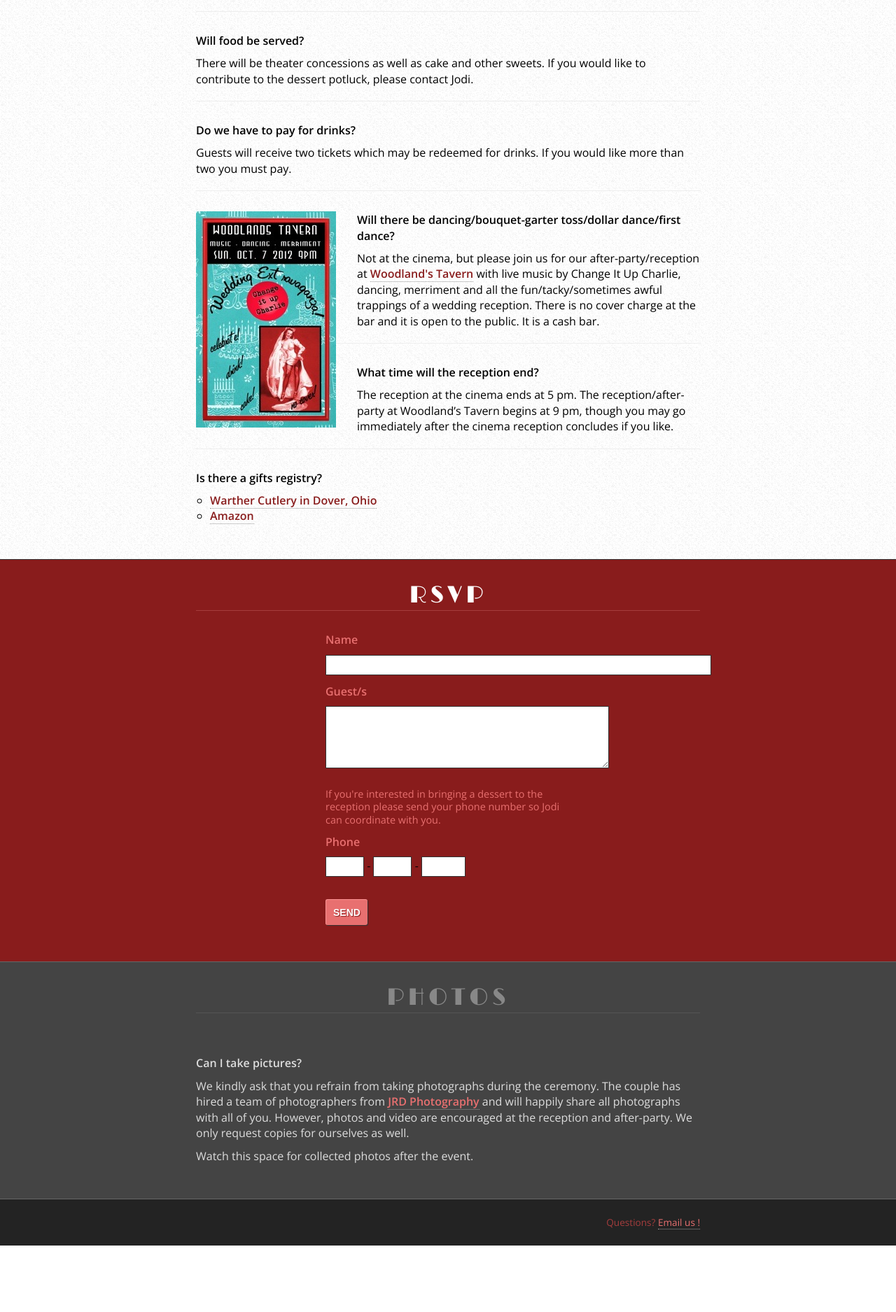
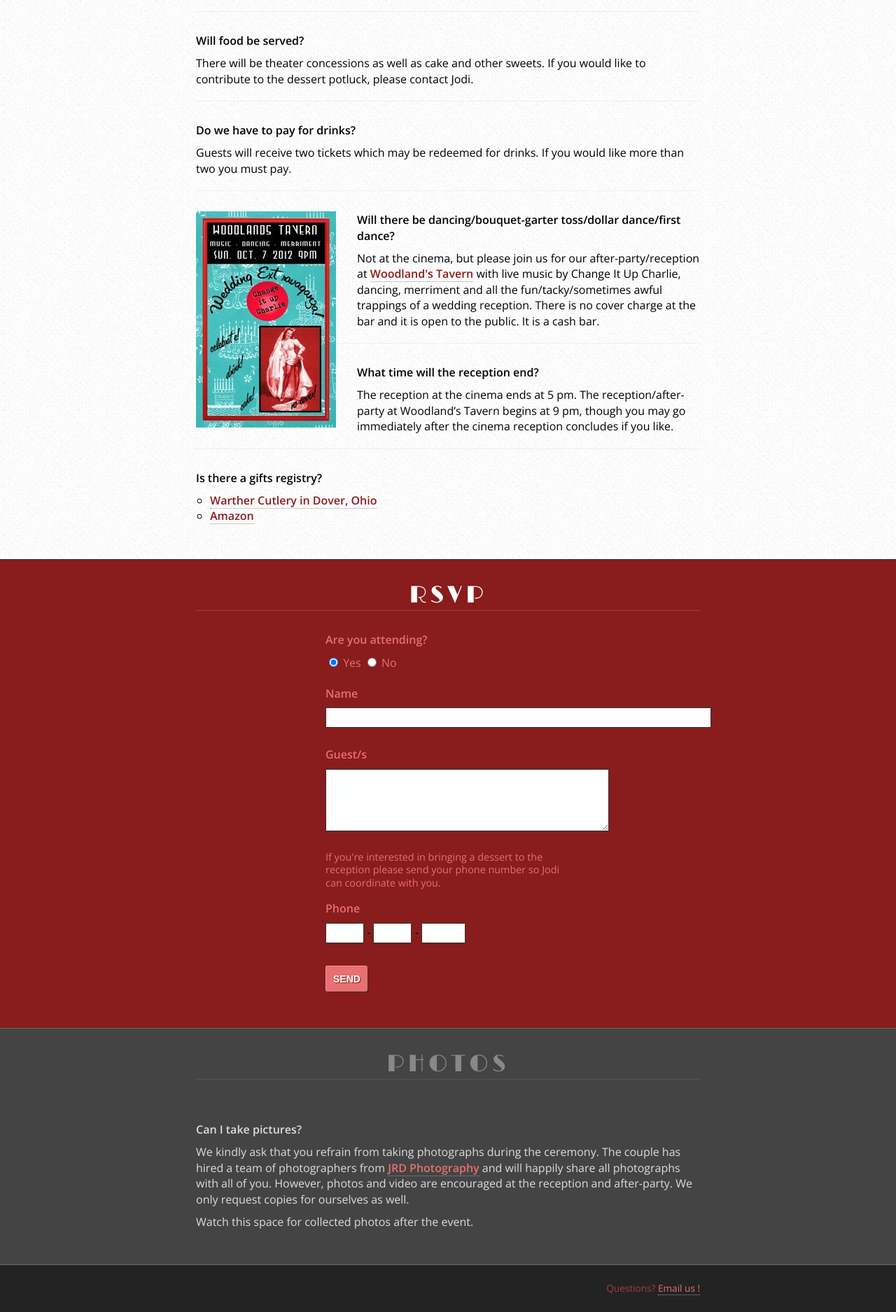
Before and after one commit to jodiandjim/jodiandjim.github.io, a Jekyll site: the page built from index.html, in a window 1280 px wide. Shown: the part 1756-3631 px from the top of the page at 70% size. Built offline with Jekyll 4.4.1, drawn with Linux system fonts in a browser that asks for light colours; before the commit the page ends 3536 px from its top, so only the background shows below that.

Commit message:
Added attending question to RSVP form.

```diff
--- a/_includes/form.html
+++ b/_includes/form.html
@@ -2,6 +2,35 @@
 action="https://jodiandjim.wufoo.com/forms/z7x3x5/#public">
 
 <ul>
+
+<li id="foli113" class="notranslate      ">
+<fieldset>
+<![if !IE | (gte IE 8)]>
+<legend id="title113" class="desc">
+Are you attending?
+</legend>
+<![endif]>
+<!--[if lt IE 8]>
+<label id="title113" class="desc">
+Are you attending?
+</label>
+<![endif]-->
+<div>
+<input id="radioDefault_113" name="Field113" type="hidden" value="" />
+<span>
+<input id="Field113_0" name="Field113" type="radio" class="field radio" value="Yes" tabindex="1" checked="checked"
+/>
+<label class="choice" for="Field113_0" >
+Yes</label>
+</span>
+<span>
+<input id="Field113_1" name="Field113" type="radio" class="field radio" value="No" tabindex="2" />
+<label class="choice" for="Field113_1" >
+No</label>
+</span>
+</div>
+</fieldset>
+</li>
 
 <li id="foli111" class="notranslate      ">
 <label class="desc" id="title111" for="Field111">
--- a/sass/screen.scss
+++ b/sass/screen.scss
@@ -192,6 +192,11 @@ ul.registry {
     font-size: 90%;
     line-height: 130%;
   }
+  label {
+    color: #e87070;
+    line-height: 130%;
+    margin-top: 1em;
+  }
   .desc {
     color: #e87070;
     display: block;
--- a/stylesheets/screen.css
+++ b/stylesheets/screen.css
@@ -298,23 +298,29 @@ ul.registry li {
   line-height: 130%;
 }
 /* line 195, ../sass/screen.scss */
+#form1 label {
+  color: #e87070;
+  line-height: 130%;
+  margin-top: 1em;
+}
+/* line 200, ../sass/screen.scss */
 #form1 .desc {
   color: #e87070;
   display: block;
   font-weight: 600;
   margin-bottom: 10px;
 }
-/* line 201, ../sass/screen.scss */
+/* line 206, ../sass/screen.scss */
 #form1 input, #form1 textarea {
   border: 1px solid #333;
   margin-bottom: 12px;
   padding: 6px;
 }
-/* line 206, ../sass/screen.scss */
+/* line 211, ../sass/screen.scss */
 #form1 .hide {
   display: none;
 }
-/* line 209, ../sass/screen.scss */
+/* line 214, ../sass/screen.scss */
 #form1 .btTxt {
   -webkit-border-radius: 3px;
   -moz-border-radius: 3px;
@@ -337,7 +343,7 @@ ul.registry li {
   text-transform: uppercase;
 }
 
-/* line 226, ../sass/screen.scss */
+/* line 231, ../sass/screen.scss */
 a {
   border-bottom: 1px dotted #999;
   color: #891c1c;
@@ -345,13 +351,13 @@ a {
   text-decoration: none;
 }
 
-/* line 233, ../sass/screen.scss */
+/* line 238, ../sass/screen.scss */
 h1 a, h2 a {
   border-bottom: none;
   font-weight: normal;
 }
 
-/* line 238, ../sass/screen.scss */
+/* line 243, ../sass/screen.scss */
 .nav-wrapper ul li a {
   border-bottom: none;
 }
```
